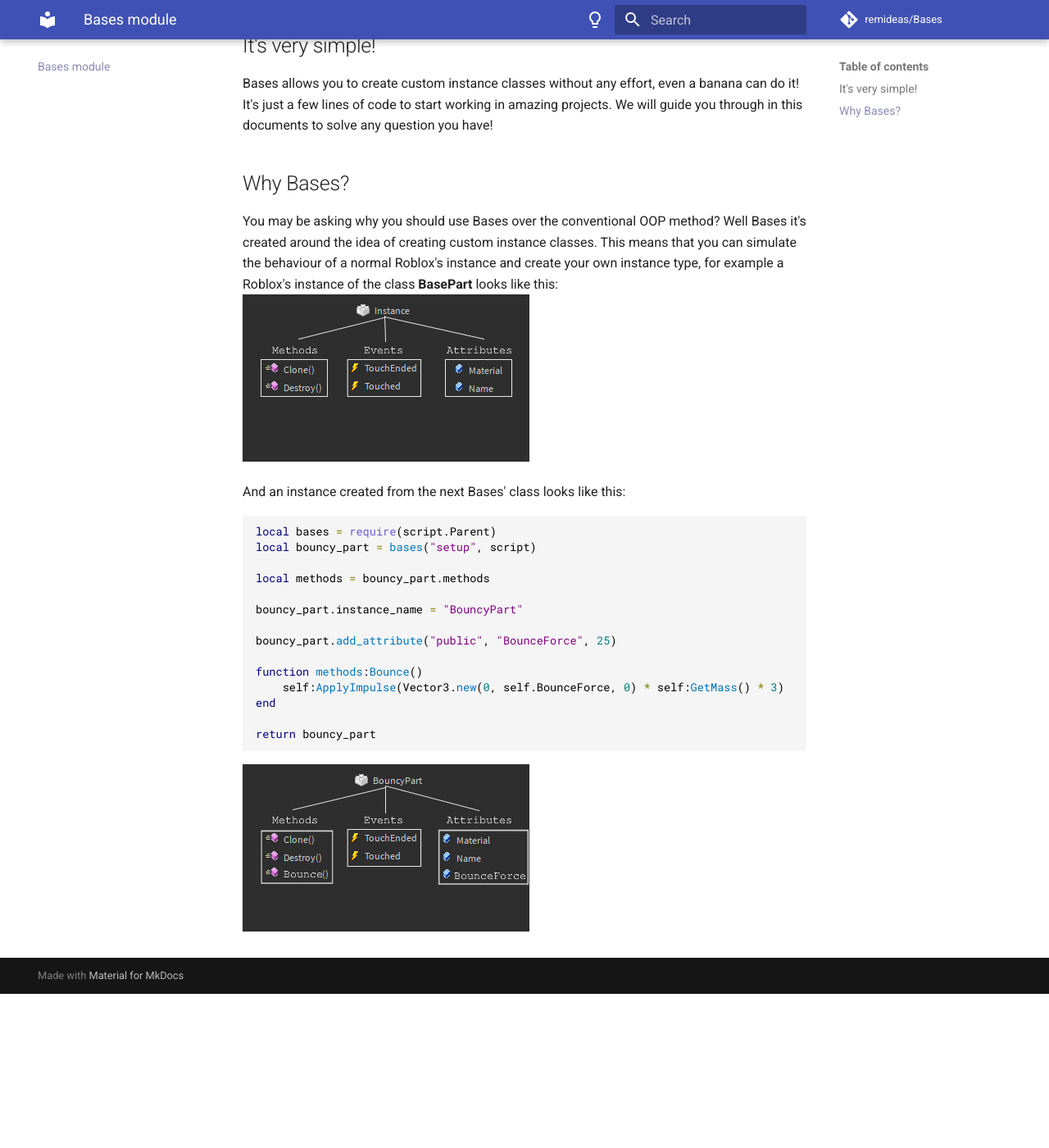
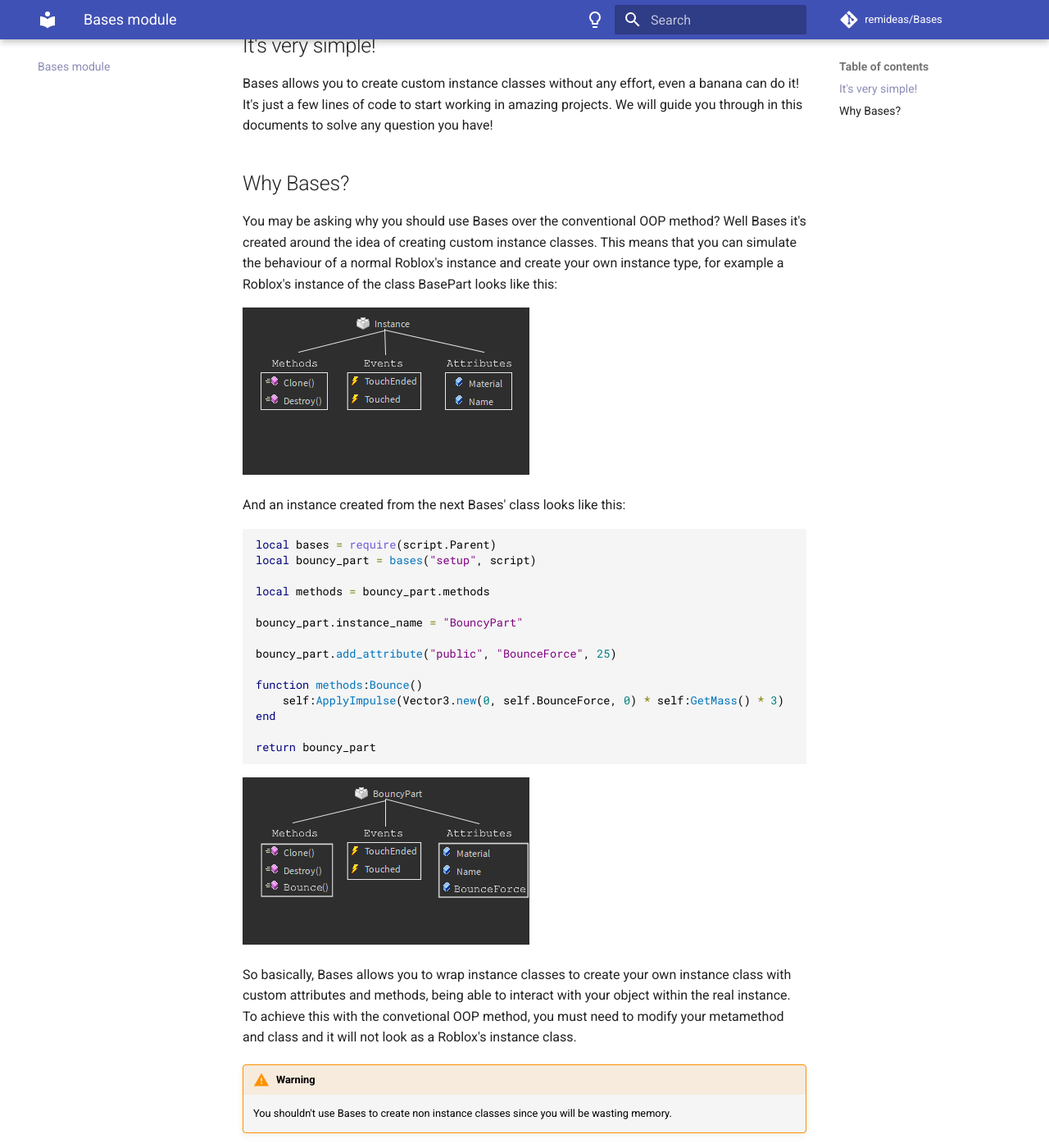
Before and after one commit to remideas/Bases, an MkDocs documentation site: the page built from docs/index.md, in a window 1280 px wide and 1400 px high, scrolled down 415 px. Shown: the whole window at 82% size. Built offline with MkDocs 1.6.1 and Material for MkDocs 9.7.7, drawn with Linux system fonts in a browser that asks for light colours; comment, search, counter and statistics services are not loaded; before the commit the page ends 1627 px from its top, so only the background shows below that.

Commit message:
Update index.md

````diff
--- a/docs/index.md
+++ b/docs/index.md
@@ -14,10 +14,12 @@
 ## Why Bases?
 
 You may be asking why you should use Bases over the conventional OOP method? Well Bases it's created around the idea of creating custom instance classes. This means that you can simulate the
-behaviour of a normal Roblox's instance and create your own instance type, for example a Roblox's instance of the class **BasePart** looks like this:
+behaviour of a normal Roblox's instance and create your own instance type, for example a Roblox's instance of the class BasePart looks like this:
+
 ![alt text](https://github.com/remideas/Bases/blob/main/BasePartClass.png?raw=true)
 
 And an instance created from the next Bases' class looks like this:
+
 ```lua
 local bases = require(script.Parent)
 local bouncy_part = bases("setup", script)
@@ -36,3 +38,9 @@
 ```
 
 ![alt text](https://github.com/remideas/Bases/blob/main/BouncyPartClass.png?raw=true)
+
+So basically, Bases allows you to wrap instance classes to create your own instance class with custom attributes and methods, being able to interact with your object within the real instance.
+To achieve this with the convetional OOP method, you must need to modify your metamethod and class and it will not look as a Roblox's instance class.
+
+!!! warning
+	You shouldn't use Bases to create non instance classes since you will be wasting memory.
````
